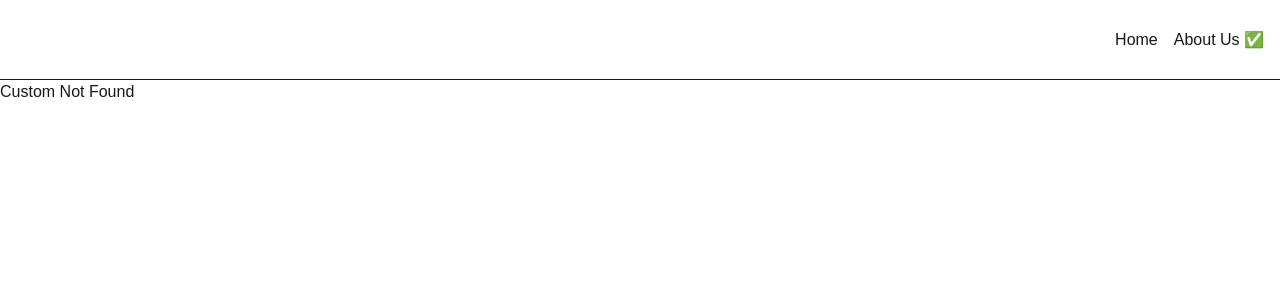
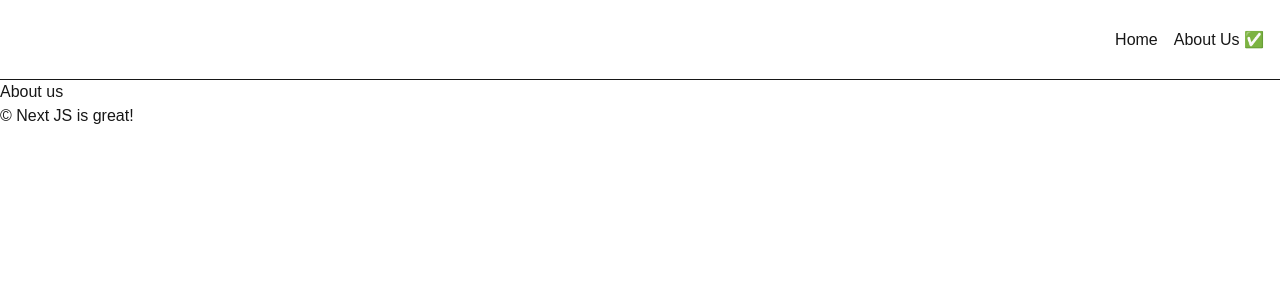
Before and after one commit to Yeonu-Kim/nextjs-tutorial, a Next.js app: page /about-us in a window 1280 px wide. Before the commit this address had no page. Shown: the top 300 px of the page. Built offline with nearby package versions, Linux system fonts and the light colour scheme.

Commit message:
✨ metadata template 적용

```diff
--- a/src/app/page.tsx
+++ b/src/app/(home)/page.tsx
@@ -1,4 +1,8 @@
 import Image from 'next/image';
+
+export const metadata = {
+  title: 'Home',
+};
 
 export default function Home() {
   return (
--- /dev/null
+++ b/src/app/about-us/layout.tsx
@@ -0,0 +1,12 @@
+export default function RootLayout({
+  children,
+}: Readonly<{
+  children: React.ReactNode;
+}>) {
+  return (
+    <div>
+      {children}
+      <footer>&copy; Next JS is great!</footer>
+    </div>
+  );
+}
--- /dev/null
+++ b/src/app/about-us/page.tsx
@@ -0,0 +1,7 @@
+export const metadata = {
+  title: 'About Us',
+};
+
+export default function Page() {
+  return <div>About us</div>;
+}
--- a/src/app/layout.tsx
+++ b/src/app/layout.tsx
@@ -14,7 +14,10 @@ const geistMono = Geist_Mono({
 });
 
 export const metadata: Metadata = {
-  title: 'Create Next App',
+  title: {
+    template: '%s | Next Movies',
+    default: 'Home',
+  },
   description: 'Generated by create next app',
 };
 
--- a/src/app/not-found.tsx
+++ b/src/app/not-found.tsx
@@ -1,3 +1,7 @@
+export const metadata = {
+  title: 'Not Found',
+};
+
 export default function NotFound() {
   return <h1>Custom Not Found</h1>;
 }
```
